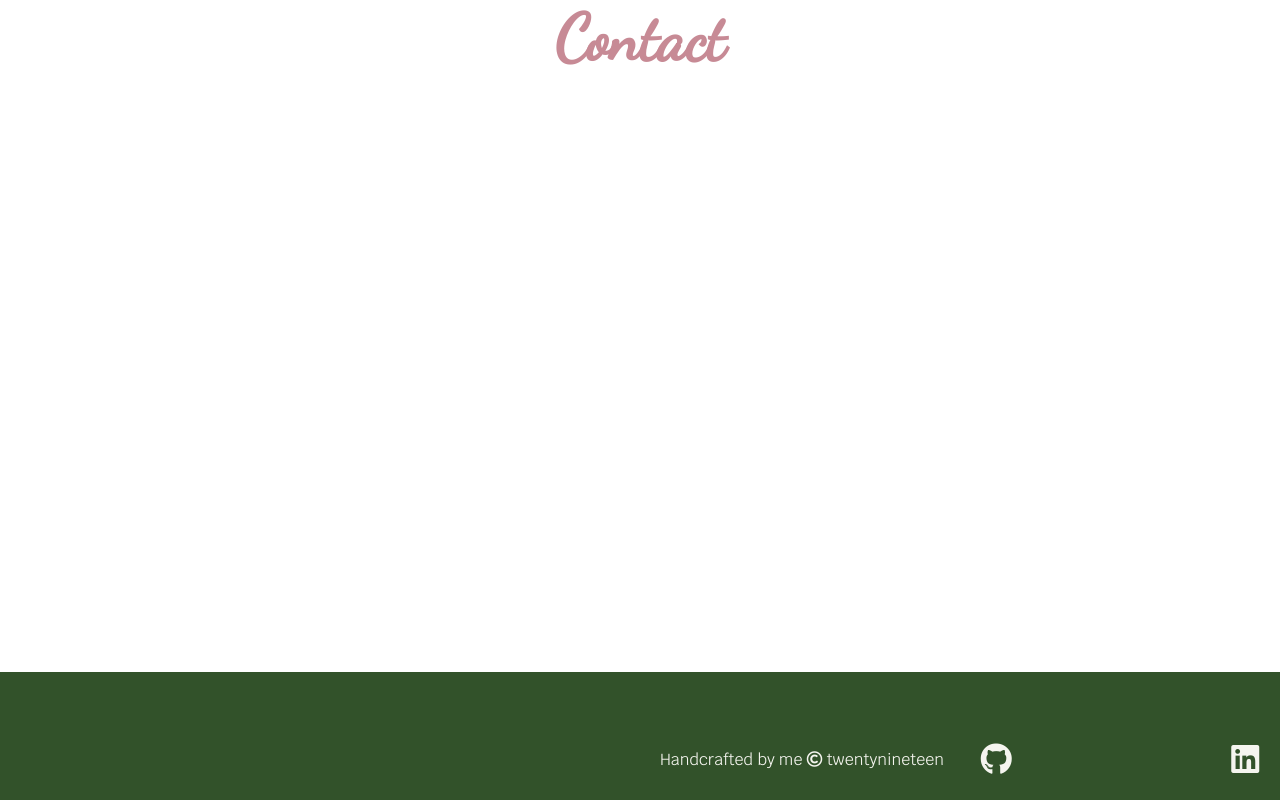
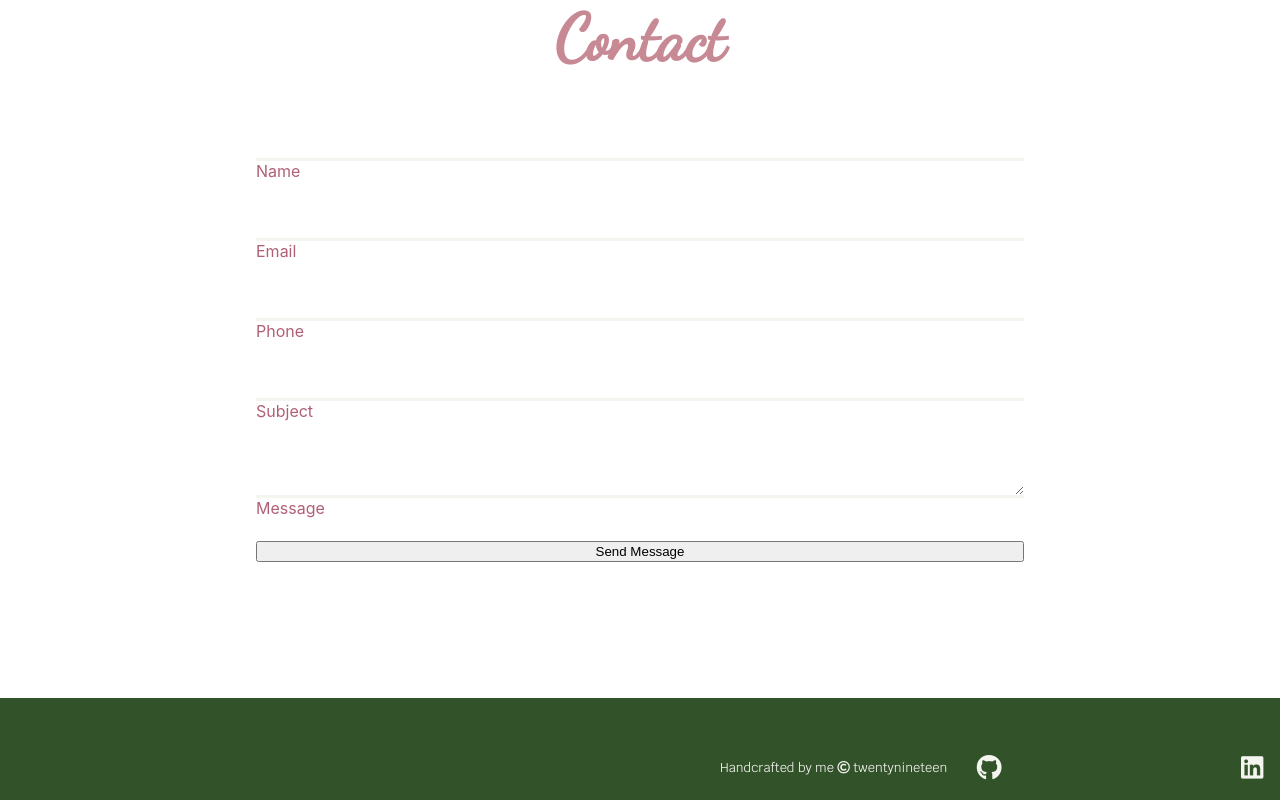
Before and after one commit to Naicah/Portfolio_v2, a React (Create React App) app: page /contact in a window 1280 px wide. Built offline with nearby package versions, Linux system fonts and the light colour scheme; a web font is replaced by a local one.

Commit message:
Adds input fields to form

```diff
--- a/src/App.js
+++ b/src/App.js
@@ -5,6 +5,7 @@ import { BrowserRouter, Route, Switch } from "react-router-dom";
 import "./App.css";
 import "./Components/About/about.css";
 import "./Components/Knowledge/knowledge.css";
+import "./Components/Contact/contact.css";
 
 // App components
 import Home from "./Components/Home";
--- a/src/Components/Contact/Contact.js
+++ b/src/Components/Contact/Contact.js
@@ -1,16 +1,91 @@
 // Slack icon: <i className="fab fa-slack"></i>
-import React from "react";
+import React, { Component } from "react";
 import { Footer } from "../General";
 
-function Contact() {
+class Contact extends Component {
+  state = {
+    name: "",
+    message: "",
+    email: "",
+    sent: false,
+    buttonText: "Send Message"
+  };
+
+  render() {
     return (
       <div>
         <div className="mainContainer">
           <h1>Contact</h1>
+
+          <form className="contactForm" onSubmit={e => this.formSubmit(e)}>
+            <div>
+              <input
+                onChange={e => this.setState({ name: e.target.value })}
+                name="name"
+                className="nameInput"
+                type="text"
+                value={this.state.name}
+              />
+              <label htmlFor="message-name">Name</label>
+            </div>
+
+            <div>
+              <input
+                onChange={e => this.setState({ email: e.target.value })}
+                name="email"
+                className="emailInput"
+                type="email"
+                required
+                value={this.state.email}
+              />
+              <label htmlFor="message-email">Email</label>
+            </div>
+
+            <div>
+              <input
+                onChange={e => this.setState({ phone: e.target.value })}
+                name="phone"
+                className="message-phone"
+                type="text"
+                value={this.state.phone}
+              />
+              <label htmlFor="message-name">Phone</label>
+            </div>
+
+            <div>
+              <input
+                onChange={e => this.setState({ subject: e.target.value })}
+                name="subject"
+                className="message-subject"
+                type="text"
+                value={this.state.subject}
+              />
+              <label htmlFor="message-subject">Subject</label>
+            </div>
+
+            <div>
+              <textarea
+                onChange={e => this.setState({ message: e.target.value })}
+                name="message"
+                className="message-input"
+                type="text"
+                value={this.state.message}
+                required
+              />
+              <label htmlFor="message-input">Message</label>
+            </div>
+
+            <div className="button--container">
+              <button type="submit" className="button button-primary">
+                {this.state.buttonText}
+              </button>
+            </div>
+          </form>
         </div>
         <Footer />
       </div>
     );
   }
+}
 
 export default Contact;
--- /dev/null
+++ b/src/Components/Contact/contact.css
@@ -0,0 +1,24 @@
+.contactForm {
+  display: flex;
+  flex-flow: column wrap;
+  justify-content: space-evenly;
+  width: 60vw;
+  margin: auto;
+  margin-top: 4em;
+}
+.contactForm div {
+  display: flex;
+  flex-flow: column wrap;
+  height: 5em;
+}
+
+.contactForm label {
+  color: var(--color-dark-2);
+}
+
+.contactForm input,
+.contactForm textarea {
+  border: none;
+  border-bottom-style: solid;
+  border-bottom-color: var(--color-light-1);
+}
--- a/src/Components/General/Footer.js
+++ b/src/Components/General/Footer.js
@@ -9,7 +9,7 @@ export const FooterDiv = styled.div`
   align-content: flex-end;
   width: 100%;
   height: 8em;
-  font-size: var(--font-size-s);
+  font-size: var(--font-size-xs);
   background-color: var(--color-dark-1);
   position: absolute;
   left: 0px;
```
Lines whose indentation alone changed are shown as unchanged.
